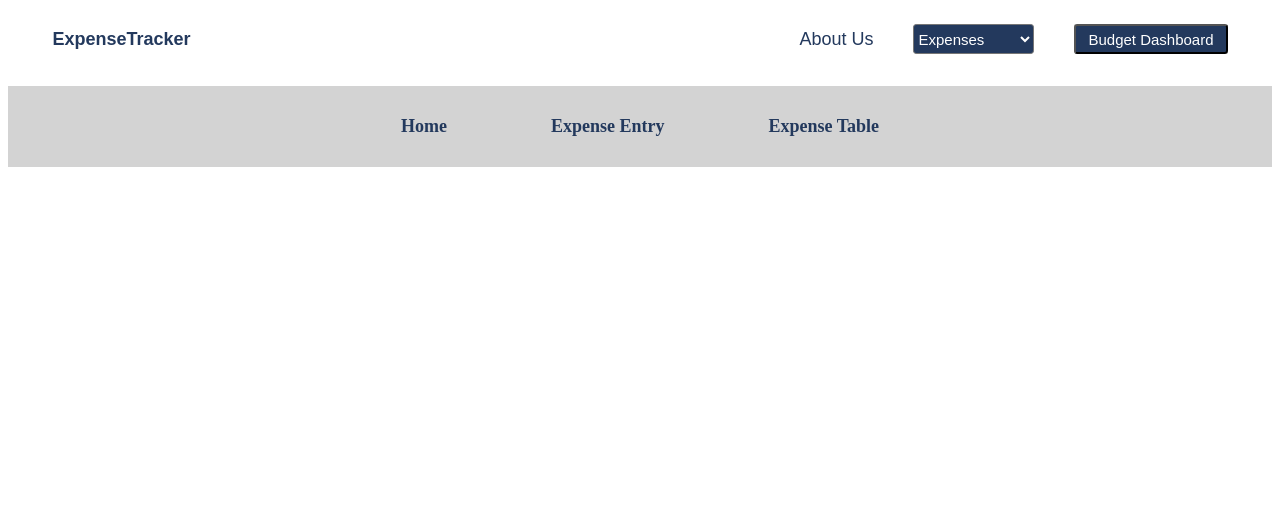
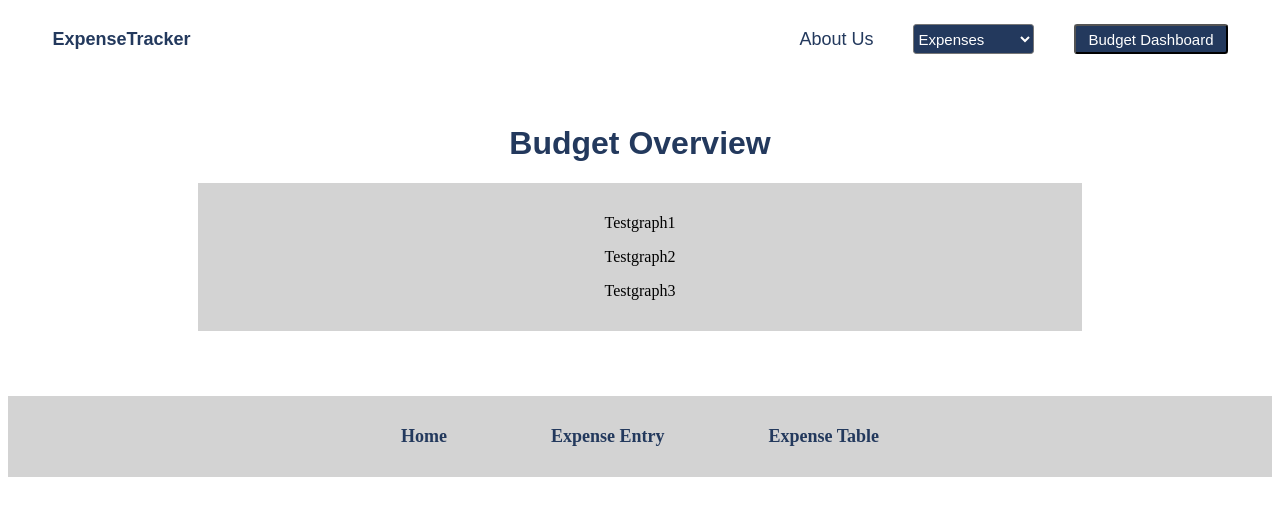
Before and after one commit to VictorOshiomah/ExpenseTracker, an Angular app: page /budget-dashboard in a window 1280 px wide. Before the commit this address led to /. Shown: the top 516 px of the page. Built offline with nearby package versions, Linux system fonts and the light colour scheme.

Commit message:
Added A budget-dashboard component and routing

```diff
--- a/src/app/app-routing.module.ts
+++ b/src/app/app-routing.module.ts
@@ -3,11 +3,13 @@ import { RouterModule, Routes } from '@angular/router';
 import { HomeComponent } from './home/home.component';
 import { ExpenseEntryComponent } from './expense-entry/expense-entry.component';
 import { ExpenseTableComponent } from './expense-table/expense-table.component';
+import { BudgetDashboardComponent } from './budget-dashboard/budget-dashboard.component';
 
 const routes: Routes = [
   { path: 'home', component: HomeComponent },
   { path: 'expense-entry', component: ExpenseEntryComponent },
   { path: 'expense-table', component: ExpenseTableComponent },
+  { path: 'budget-dashboard', component: BudgetDashboardComponent },
   { path: '', redirectTo: 'home', pathMatch: 'full' },
 ];
 
--- a/src/app/app.component.html
+++ b/src/app/app.component.html
@@ -11,7 +11,7 @@
           <option value="expense-table">Expense Table</option>
         </select>
       </li>
-      <button class="nav-btn">Budget Dashboard</button>
+      <button class="nav-btn" (click)="budgetDashboardOnClick()">Budget Dashboard</button>
     </ul>
   </div>
 </nav>
--- a/src/app/app.component.ts
+++ b/src/app/app.component.ts
@@ -14,4 +14,8 @@ export class AppComponent {
     const selection = e.target.value;
     this.router.navigate([selection]);
   }
+
+  budgetDashboardOnClick() {
+    this.router.navigate(['/budget-dashboard'])
+  }
 }
--- a/src/app/app.module.ts
+++ b/src/app/app.module.ts
@@ -8,6 +8,7 @@ import { HomeComponent } from './home/home.component';
 import { ExpenseEntryComponent } from './expense-entry/expense-entry.component';
 import { FormsModule } from '@angular/forms';
 import { ExpenseTableComponent } from './expense-table/expense-table.component';
+import { BudgetDashboardComponent } from './budget-dashboard/budget-dashboard.component';
 
 @NgModule({
   declarations: [
@@ -16,6 +17,7 @@ import { ExpenseTableComponent } from './expense-table/expense-table.component';
     HomeComponent,
     ExpenseEntryComponent,
     ExpenseTableComponent,
+    BudgetDashboardComponent,
   ],
   imports: [BrowserModule, AppRoutingModule, FormsModule],
   providers: [],
--- /dev/null
+++ b/src/app/budget-dashboard/budget-dashboard.component.css
@@ -0,0 +1,18 @@
+.dashboard {
+    margin-top: 55px;
+    margin-bottom: 65px;
+}
+
+.header {
+    text-align: center;
+    font-family: sans-serif;
+    color: #23395d;
+}
+
+.graphs {
+    background-color: lightgray;
+    text-align: center;
+    padding: 15px;
+    margin-left: 15%;
+    margin-right: 15%;
+}
--- /dev/null
+++ b/src/app/budget-dashboard/budget-dashboard.component.html
@@ -0,0 +1,8 @@
+<div class="dashboard">
+    <h1 class="header">Budget Overview</h1>
+    <div class="graphs">
+        <p>Testgraph1</p>
+        <p>Testgraph2</p>
+        <p>Testgraph3</p>
+    </div>
+</div>
```
Also changed, not shown: src/app/budget-dashboard/budget-dashboard.component.ts (added, +10 -0 lines).
